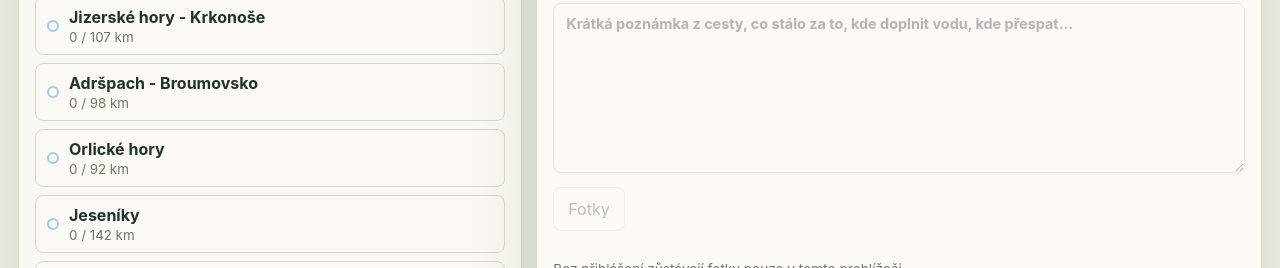
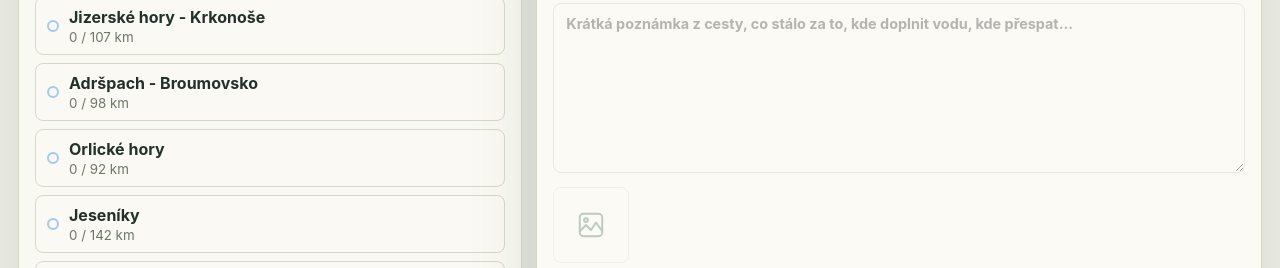
Before and after one commit to janpesek99/mojestezkaceskem, a plain HTML site: page index.html in a window 1280 px wide. Shown: the part 1351-1619 px from the top of the page. Drawn offline with nearby package versions, Linux system fonts and the light colour scheme.

Commit message:
Place photo upload icon after thumbnails at matching size

```diff
--- a/index.html
+++ b/index.html
@@ -130,11 +130,15 @@
           </label>
 
           <div class="photo-line">
-            <label class="photo-button">
-              <span>Fotky</span>
-              <input id="photoInput" type="file" accept="image/jpeg,image/png,image/webp,image/gif" multiple>
+            <div id="photoPreview" class="photo-preview"></div>
+            <label class="photo-button" title="Přidat fotky">
+              <svg width="30" height="30" viewBox="0 0 24 24" fill="none" stroke="currentColor" stroke-width="1.6" stroke-linecap="round" stroke-linejoin="round" aria-hidden="true">
+                <rect x="3" y="3" width="18" height="18" rx="3" />
+                <circle cx="8" cy="8" r="1.5" />
+                <path d="m3 17 5-5 4 4 4-6 5 7" />
+              </svg>
+              <input id="photoInput" type="file" accept="image/jpeg,image/png,image/webp,image/gif" aria-label="Přidat fotky" multiple>
             </label>
-            <div id="photoPreview" class="photo-preview"></div>
           </div>
           <p id="photoStorageNote" class="storage-note">Po přihlášení se fotky při uložení etapy synchronizují do účtu.</p>
 
--- a/styles.css
+++ b/styles.css
@@ -438,12 +438,29 @@ textarea:focus {
 
 .photo-line {
   align-items: flex-start;
+  justify-content: flex-start;
+  flex-wrap: wrap;
+  gap: 8px;
 }
 
 .photo-button {
   position: relative;
   overflow: hidden;
-  flex: 0 0 auto;
+  flex: 0 0 76px;
+  width: 76px;
+  height: 76px;
+  padding: 0;
+  color: var(--green-dark);
+  cursor: pointer;
+}
+
+.photo-button:hover {
+  background: var(--moss);
+}
+
+.photo-button:focus-within {
+  outline: 3px solid var(--green);
+  outline-offset: 2px;
 }
 
 .photo-button input {
@@ -454,11 +471,7 @@ textarea:focus {
 }
 
 .photo-preview {
-  flex: 1 1 auto;
-  min-height: 58px;
-  display: flex;
-  flex-wrap: wrap;
-  gap: 8px;
+  display: contents;
 }
 
 .photo-preview img {
@@ -680,8 +693,7 @@ button:focus-visible {
 
   .hero,
   .journal-top,
-  .journal-actions,
-  .photo-line {
+  .journal-actions {
     align-items: stretch;
     flex-direction: column;
   }
```
